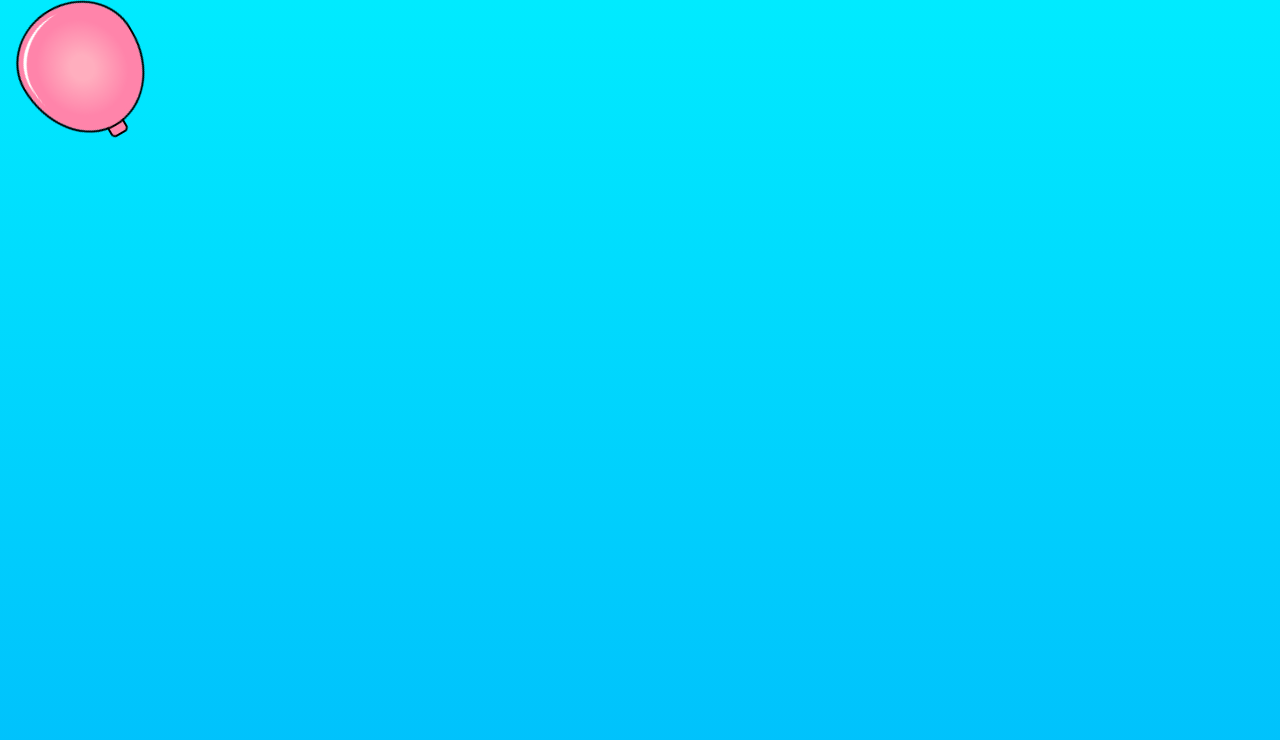
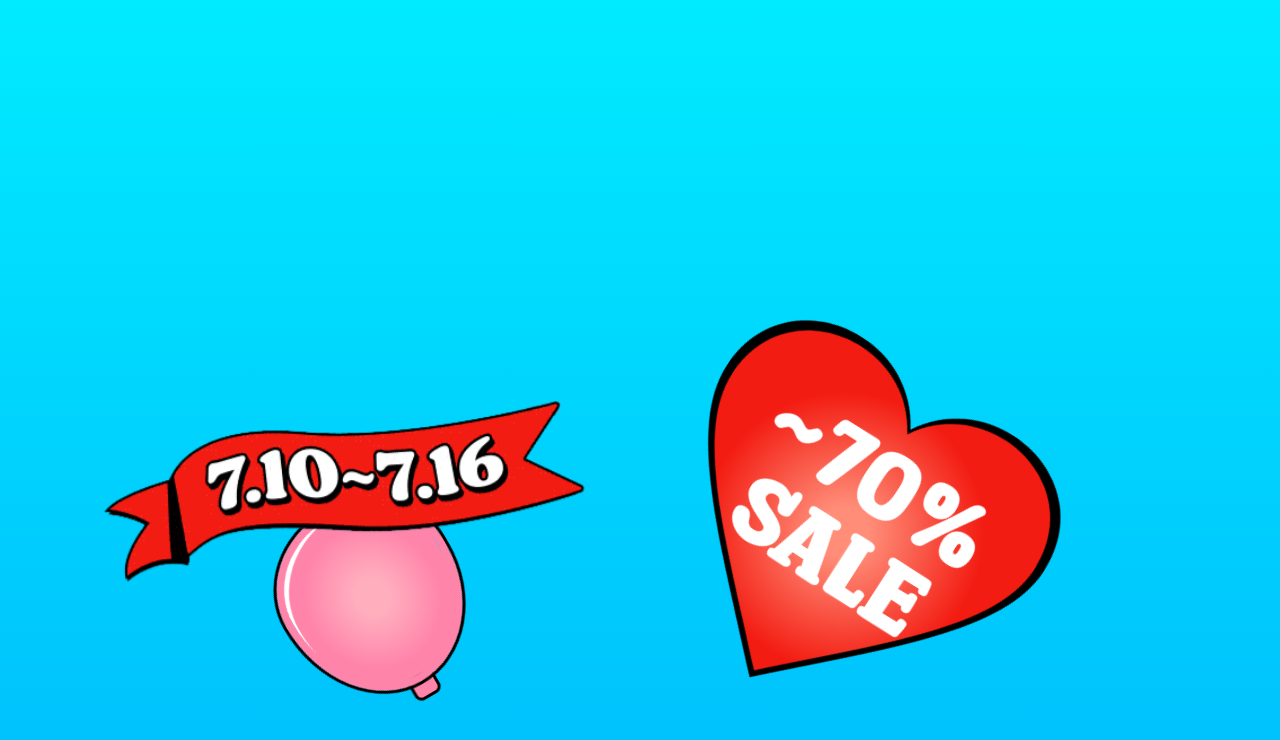
Before and after one commit to seoeongeueun/balloons, a React (Create React App) app in the folder client/: page / in a window 1280 px wide. Shown: the top 740 px of the page. Built offline with nearby package versions, Linux system fonts and the light colour scheme.

Commit message:
heart balloon and enlarge animation

```diff
--- a/client/src/App.js
+++ b/client/src/App.js
@@ -1,11 +1,40 @@
+import Flag from "./images/flag.png";
+
 function App() {
   return (
     <main>
-      <div className="balloon" style={{ "--initial-rotation": "150deg" }}>
+      <div
+        className="balloon"
+        style={{
+          "--initial-rotation": "150deg",
+          top: "90vh",
+          left: "30vw",
+          "--initial-scale": "1.5",
+        }}
+      >
         <div className="roundShape">
           <div className="balloonTip" />
         </div>
       </div>
+
+      <div
+        className="heartBalloon"
+        style={{
+          "--initial-scale": "15",
+          top: "65vh",
+          left: "65vw",
+          "--initial-rotation": "33deg",
+        }}
+      >
+        <div className="heartBorder" style={{ transform: "scale(1.05)" }} />
+        <div className="heart">
+          <div style={{ zIndex: 1 }} className="heartBalloonText">
+            <span>~70%</span>
+            <span>SALE</span>
+          </div>
+        </div>
+      </div>
+      <img src={Flag} alt="flag" className="flag" />
     </main>
   );
 }
--- a/client/src/index.css
+++ b/client/src/index.css
@@ -1,5 +1,13 @@
 * {
   margin: 0;
+}
+
+@font-face {
+  font-family: 'SparkyStones';
+  src: url('./fonts/SparkyStonesRegular-BW6ld.ttf') format('truetype');
+  font-weight: normal;
+  font-style: normal;
+  font-display: block;
 }
 
 html {
@@ -14,6 +22,14 @@ main {
   margin: 0;
   position: absolute;
   z-index: -1;
+  overflow: hidden;
+}
+
+.flag {
+  width: 50rem;
+  position: absolute;
+  top: 50vh;
+  left: 7vw;
 }
 
 .balloon {
@@ -58,6 +74,65 @@ main {
   width: 2px;
 }
 
+.heartBalloon {
+  position: absolute;
+  -webkit-animation: enlarge 2s ease-in-out infinite;
+  animation: enlarge 2s ease-in-out infinite;
+}
+
+.heartBalloon span {
+  color: white;
+  font-family: 'SparkyStones';
+}
+
+.heartBalloonText {
+  display: flex;
+  font-size: 0.7rem;
+  flex-direction: column;
+  line-height: 6px;
+  margin-bottom: 0.2rem;
+  text-align: center;
+  display: flex;
+  align-items: center;
+
+}
+
+/* heart shape from ProgrammersPortal */
+.heart{
+	width: 24px;
+	height: 24px;
+	background: radial-gradient(#ff8d78 10%, #F31C12, #F31C12);
+	clip-path: path("M12 4.248c-3.148-5.402-12-3.825-12 2.944 0 4.661 5.571 9.427 12 15.808 6.43-6.381 12-11.147 12-15.808 0-6.792-8.875-8.306-12-2.944z");
+  outline: 2px solid black;
+  display: flex;
+  flex-direction: column;
+  align-items: center;
+  justify-content: center;
+
+}
+
+.heartBorder {
+  position: absolute;
+  top: 1;
+  bottom: 0;
+	width: 24px;
+	height: 24px;
+	background: black;
+  clip-path: path("M12 21.593c-5.63-5.539-11-10.297-11-14.402 0-3.791 3.068-5.191 5.281-5.191 1.312 0 4.151.501 5.719 4.457 1.59-3.968 4.464-4.447 5.726-4.447 2.54 0 5.274 1.621 5.274 5.181 0 4.069-5.136 8.625-11 14.402m5.726-20.583c-2.203 0-4.446 1.042-5.726 3.238-1.285-2.206-3.522-3.248-5.719-3.248-3.183 0-6.281 2.187-6.281 6.191 0 4.661 5.571 9.429 12 15.809 6.43-6.38 12-11.148 12-15.809 0-4.011-3.095-6.181-6.274-6.181");
+}
+
+.heartTip {
+  width: 20px;
+  height: 30px;
+  background-color: #F31C12;
+  border-radius: 2px;
+  border: 2px solid black;
+  position: absolute;
+  left: 0px;
+  top: 0px;
+  z-index: -1;
+}
+
 /* list of animations */
 @-webkit-keyframes shake-bottom {
   0%, 100% {
@@ -74,13 +149,35 @@ main {
 
 @keyframes shake-bottom {
   0%, 100% {
-    -webkit-transform: rotate(var(--initial-rotation));
-            transform: rotate(var(--initial-rotation));
+    -webkit-transform: rotate(var(--initial-rotation)) scale(var(--initial-scale));
+            transform: rotate(var(--initial-rotation)) scale(var(--initial-scale));
     -webkit-transform-origin: 50% 0%;
             transform-origin: 50% 0%;
   }
   50% {
-    -webkit-transform: rotate(calc(var(--initial-rotation) - 6deg));
-            transform: rotate(calc(var(--initial-rotation) - 6deg));
+    -webkit-transform: rotate(calc(var(--initial-rotation) - 6deg)) scale(var(--initial-scale));
+            transform: rotate(calc(var(--initial-rotation) - 6deg)) scale(var(--initial-scale));
   }
 }
+
+@-webkit-keyframes enlarge {
+  0%, 100% {
+    -webkit-transform: scale(var(--initial-scale)) rotate(var(--initial-rotation));
+            transform: scale(var(--initial-scale)) rotate(var(--initial-rotation));
+  }
+  50% {
+    -webkit-transform: scale(calc(var(--initial-scale) + 1)) rotate(var(--initial-rotation));
+            transform: scale(calc(var(--initial-scale) + 1)) rotate(var(--initial-rotation));
+  }
+}
+
+@keyframes enlarge {
+  0%, 100% {
+    -webkit-transform: scale(var(--initial-scale)) rotate(var(--initial-rotation));
+            transform: scale(var(--initial-scale)) rotate(var(--initial-rotation));
+  }
+  50% {
+    -webkit-transform: scale(calc(var(--initial-scale) + 1)) rotate(var(--initial-rotation));
+            transform: scale(calc(var(--initial-scale) + 1)) rotate(var(--initial-rotation));
+  }
+}
```
Also changed, not shown: client/src/fonts/SparkyStonesRegular-BW6ld.ttf (added), client/src/images/flag.png (added).
